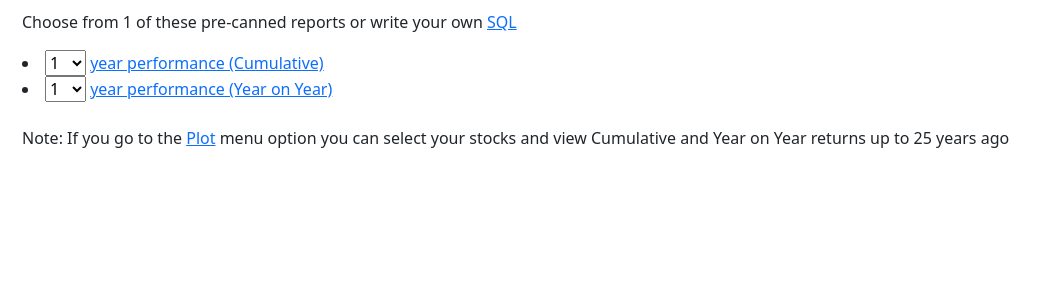
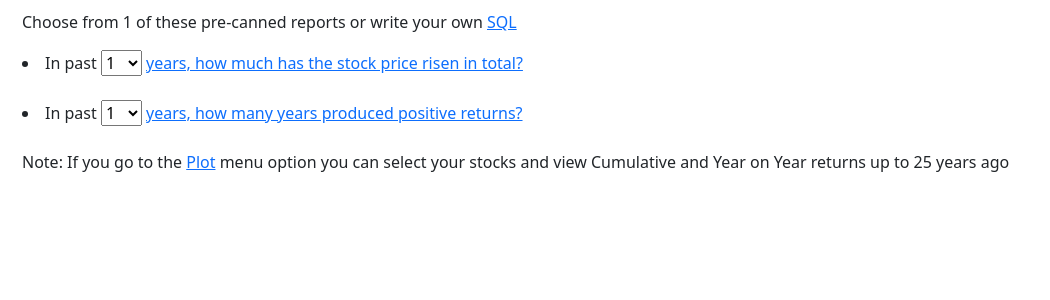
Before and after one commit to deytalytics/stock_plotter, a Flask app: page /reports in a window 1280 px wide. Shown: the part 56-356 px from the top of the page, without its empty margins (0-1050 px from the left). Run offline with Flask 3, Linux system fonts and the light colour scheme; parts of the project's set-up code (start-up, migrations or seed data) failed here and were passed over.

Commit message:
Removed the Year on Year report and added a positive returns report which I think is more useful. Changed the way the collapsible sections in /plot work to use html5 details and have the YoY table open on change.

```diff
--- a/app.py
+++ b/app.py
@@ -140,8 +140,8 @@ def cumulative():
         error_message = str(e)
         return error_message
 
-@app.route('/yearonyear', methods=['GET'])
-def yearonyear():
+@app.route('/positiveyears', methods=['GET'])
+def positiveyears():
     # Get the 'years' parameter from the request
     years = int(request.args.get('years'))
     username = get_username(session)
@@ -153,22 +153,20 @@ def yearonyear():
         for market, stocks in market_stocks.items():
             for stock_symbol, returns in yoy_returns.items():
                 if stock_symbol in stocks:
-                    # Fetch the x cumulative annual return
-                    percentage_increase = returns[years-1]
+                    # Limit the years to check
+                    returns = returns[:years]
+                    positive_years = len([year for year in returns if year > 0])
 
                     # Construct the new dictionary and append it to the list
                     data.append({
                         'stock_symbol': stock_symbol,
                         'stock_name': stocks[stock_symbol]['stock_name'],
                         'industry_name': stocks[stock_symbol]['industry_name'],
-                        'percentage_increase': percentage_increase
+                        'positive_years': positive_years
                     })
 
-        # Filter out dictionaries where 'percentage_increase' is None
-        data = [d for d in data if d['percentage_increase'] is not None]
-
         # Sort the data list by 'percentage_increase' in descending order
-        data = sorted(data, key=lambda x: x['percentage_increase'], reverse=True)
+        data = sorted(data, key=lambda x: x['positive_years'], reverse=True)
 
         # Export the result to CSV or HTML format
         export_format = 'html'
@@ -180,7 +178,7 @@ def yearonyear():
             return response
         elif export_format == 'html':
             keys_order = list(data[0].keys())
-            return render_template('resultset.html', report_title = f"Year {years - 1} to Year {years} annual return", user=username, data=data, keys_order = keys_order)
+            return render_template('resultset.html', report_title = f"Number of years of positive stock market gains in {years} years", user=username, data=data, keys_order = keys_order)
 
     except ProgrammingError as e:
         error_message = str(e)
--- a/templates/index.html
+++ b/templates/index.html
@@ -14,7 +14,7 @@
             <li><a href="/plot">Plot</a> plots the cumulative stock return for each year (up to 25 years) e.g 10 years = the percentage increase since latest trading days and last trading day 10 years ago.
             <br>Sortable tables are also provided for the cumulative and year on year returns
             <br>If you login (using Google Authentication), you are also able to save your stocks</li>
-            <li><a href="/reports">Reports<a> provides pre-canned reports which might be of use to an investor. Currently allows you to view the cumulative stock returns (for all included stocks) over x years </a></li>
+            <li><a href="/reports">Reports<a> provides pre-canned reports which might be of use to an investor.</a></li>
             <li><a href="/sql">SQL</a> allows an authenticated user to write their own queries and obtain resultsets (either displayed as searchable, sortable html tables or downloadable as CSV)</li>
             <li><a href="/blog">Blog</a> provides help information for the website and articles that may assist long term investors in identifying high quality stocks</li>
             <li><a href="/legal">Legal</a> provides legal terms & conditions</li>
--- a/templates/reports.html
+++ b/templates/reports.html
@@ -13,14 +13,15 @@
                 select.appendChild(option);
             }
             updateCumulativeLink();
-            var select = document.getElementById("YoYyearsSelect");
+
+            var select = document.getElementById("positiveyearsSelect");
             for(var i = 1; i <= 25; i++) {
                 var option = document.createElement("option");
                 option.value = i;
                 option.text = i;
                 select.appendChild(option);
             }
-            updateYoYLink();
+            updatePositiveYearsLink();
 
         }
 
@@ -30,10 +31,10 @@
             link.href = "/cumulative?years=" + years;
         }
 
-        function updateYoYLink() {
-            var years = document.getElementById("YoYyearsSelect").value;
-            var link = document.getElementById("YoYLink");
-            link.href = "/yearonyear?years=" + years;
+        function updatePositiveYearsLink() {
+            var years = document.getElementById("positiveyearsSelect").value;
+            var link = document.getElementById("positiveyearsLink");
+            link.href = "/positiveyears?years=" + years;
         }
 
     </script>
@@ -44,15 +45,19 @@
     <p></p>
 
     <li>
+        In past
     <select id="cumulativeyearsSelect" onchange="updateCumulativeLink()">
         <!-- Options will be added here by JavaScript -->
     </select>
-    <a id="cumulativeLink" href="/cumulative?years=1">year performance (Cumulative)</a></li>
+    <a id="cumulativeLink" href="/cumulative?years=10">years, how much has the stock price risen in total?</a></li>
+    <br>
+    <li>
+        In past
+        <select id="positiveyearsSelect" onchange="updatePositiveYearsLink()">
+        <!-- Options will be added here by JavaScript -->
+        </select>
 
-    <li><select id="YoYyearsSelect" onchange="updateYoYLink()">
-        <!-- Options will be added here by JavaScript -->
-    </select>
-    <a id="YoYLink" href="/yearonyear?years=1">year performance (Year on Year)</a></li>
+    <a id="positiveyearsLink" href="/positiveyears?years=10">years, how many years produced positive returns?</a></li>
     <script src="https://cdn.jsdelivr.net/npm/bootstrap@5.1.3/dist/js/bootstrap.bundle.min.js"></script>
     <br><note>Note: If you go to the <a href="/plot">Plot</a> menu option you can select your stocks and view Cumulative and Year on Year returns up to 25 years ago</note>
 </body>
```
Also changed, not shown: templates/stocks.html (+4 -9 lines).
